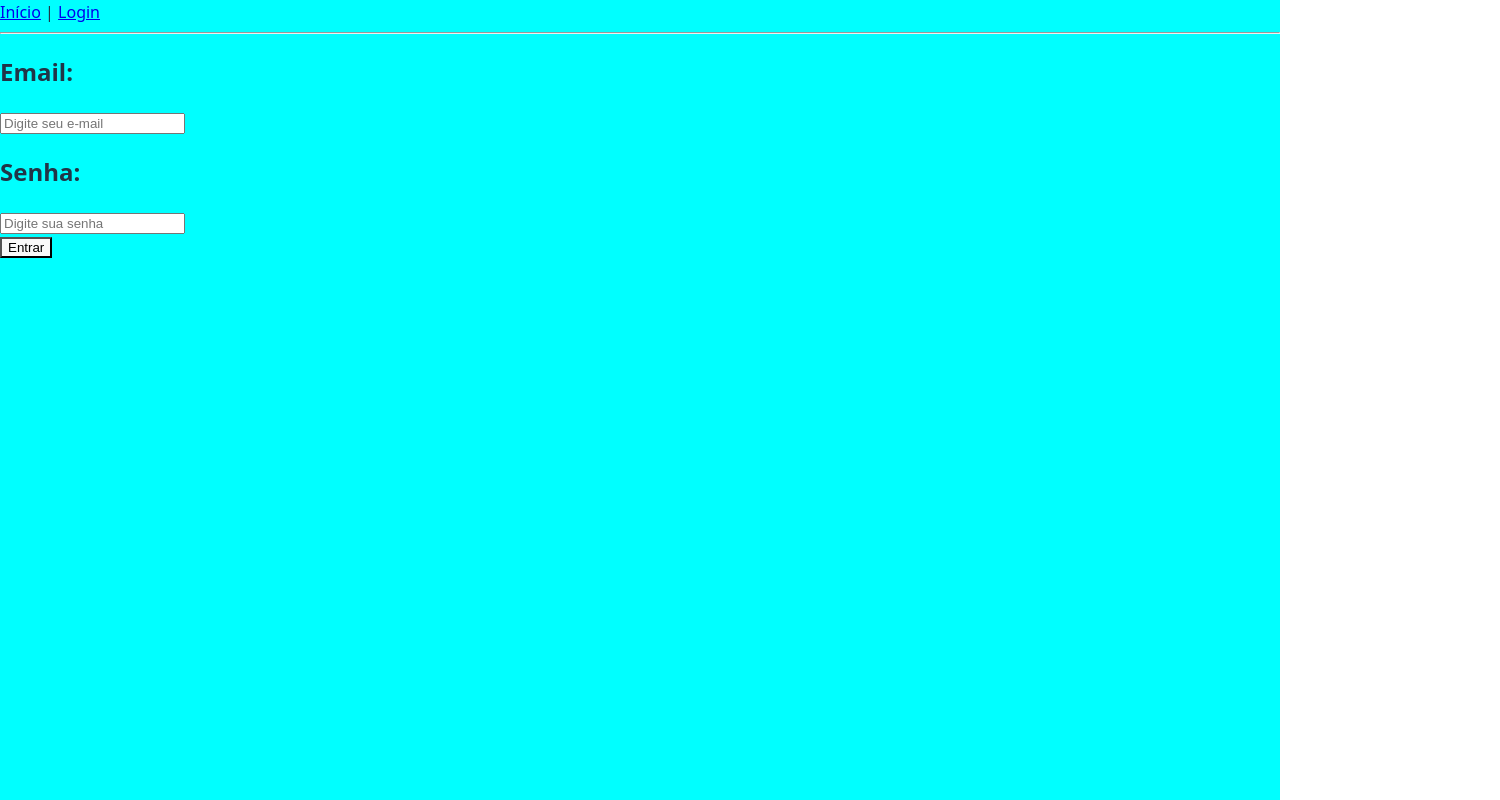
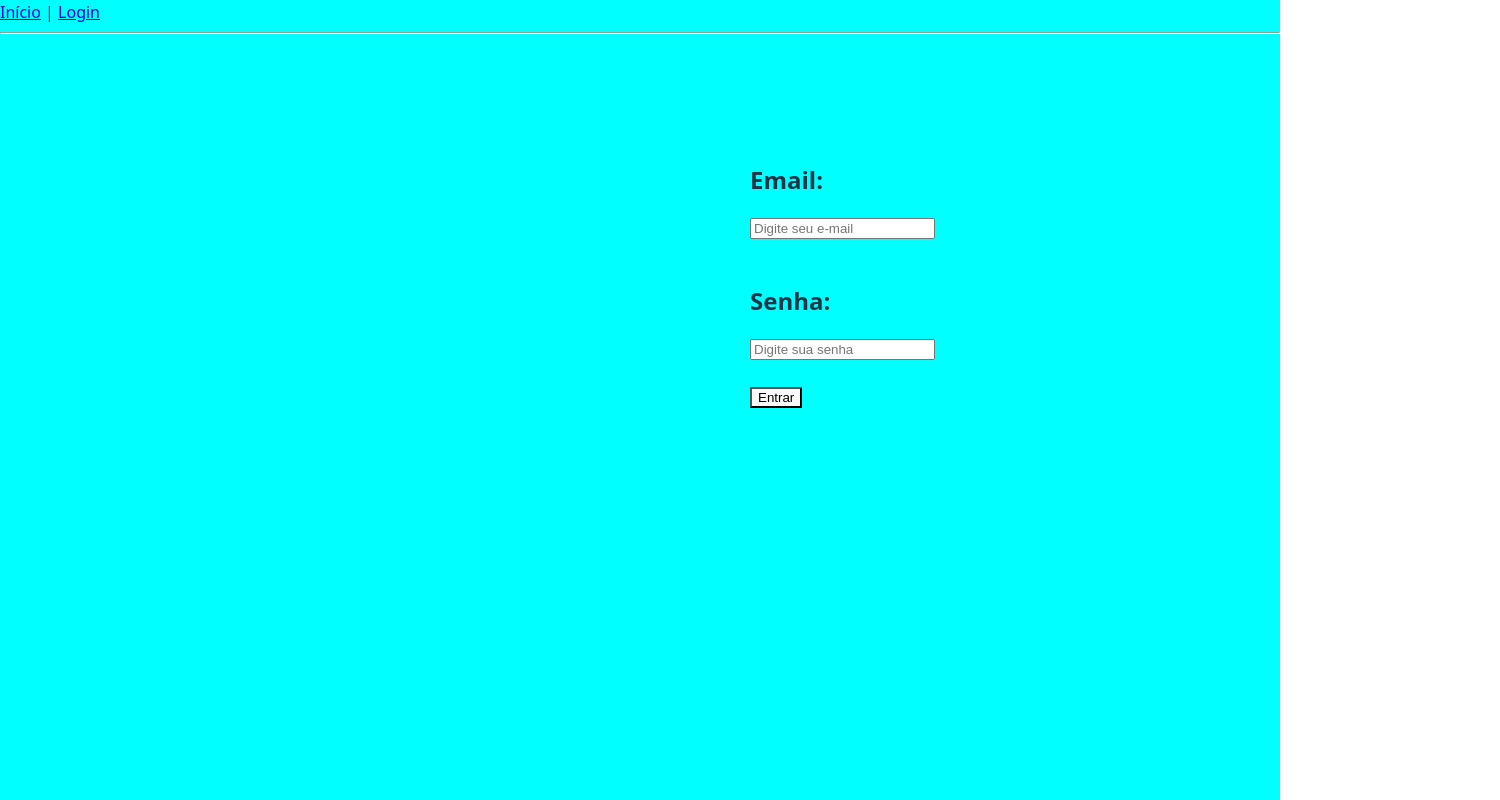
Before and after one commit to JoaoPapaya/IndiegoPI, a React (Vite) app: page /login in a window 1280 px wide. Shown: the whole page, 1500 px wide, since content can reach past the window. Built offline with nearby package versions, Linux system fonts and the light colour scheme.

Commit message:
apresentação

```diff
--- a/src/Paginas/Login.jsx
+++ b/src/Paginas/Login.jsx
@@ -1,10 +1,13 @@
 import EmailInput from "../components/EmailInput"
 import LoginButton from "../components/LoginButton"
 import PasswordInput from "../components/PasswordInput";
+import styles from '../components/LoginButton.module.css'
+import styles2 from '../components/BarraDePesquisa.module.css'
+
 function Login() {
    return (
-     <div>
-      <EmailInput />
+     <div className={styles.container}>
+      <EmailInput className={styles2.inputCustom}/>
       <PasswordInput />
       <LoginButton />
      </div>
--- a/src/components/LoginButton.module.css
+++ b/src/components/LoginButton.module.css
@@ -7,6 +7,7 @@ body {
 }
 
 .container {
+    padding: 100px 750px;
     display: grid;
     align-items: center;
 
```
